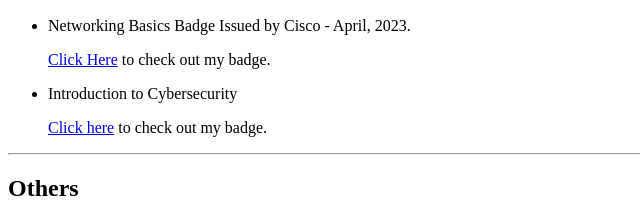
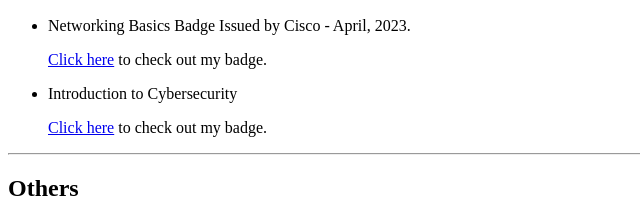
Before and after one commit to Samuel515/html-resume, a plain HTML site: page index.html in a window 1280 px wide. Shown: the part 1043-1256 px from the top of the page, 0-640 px from the left. Drawn offline with Linux system fonts and the light colour scheme.

Commit message:
Update index.html

```diff
--- a/index.html
+++ b/index.html
@@ -44,7 +44,7 @@
     <h2>Awards and Certifications</h2>
     <ul>
         <li>Networking Basics Badge Issued by Cisco - April, 2023.</li>
-        <p><a href="https://www.credly.com/badges/e8f02aa4-aa78-4c46-b789-7e02771b235e/public_url">Click Here</a> to check out my badge.</p>
+        <p><a href="https://www.credly.com/badges/e8f02aa4-aa78-4c46-b789-7e02771b235e/public_url">Click here</a> to check out my badge.</p>
         <li>Introduction to Cybersecurity</li>
         <p><a href="https://www.credly.com/badges/a790a71e-e5c3-4932-a458-057381f4772a">Click here</a> to check out my badge.</p>
     </ul>
```
